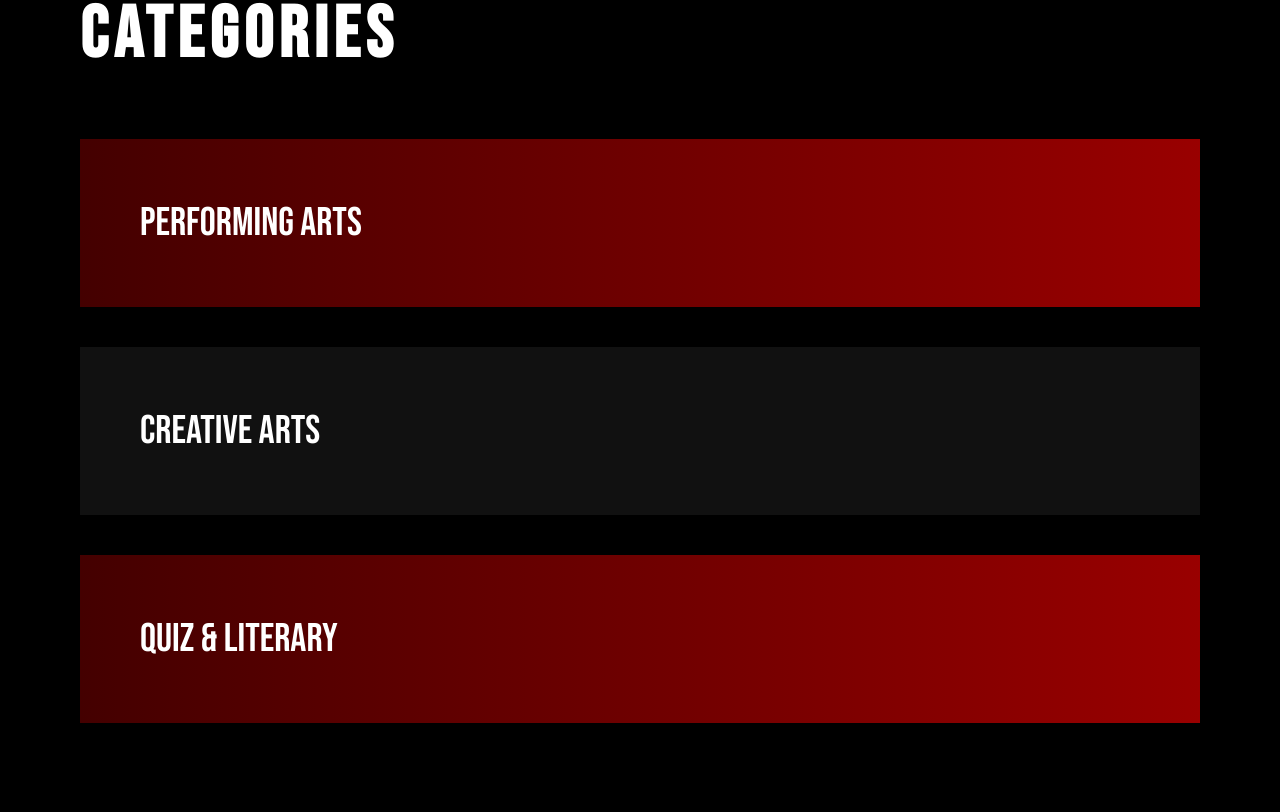
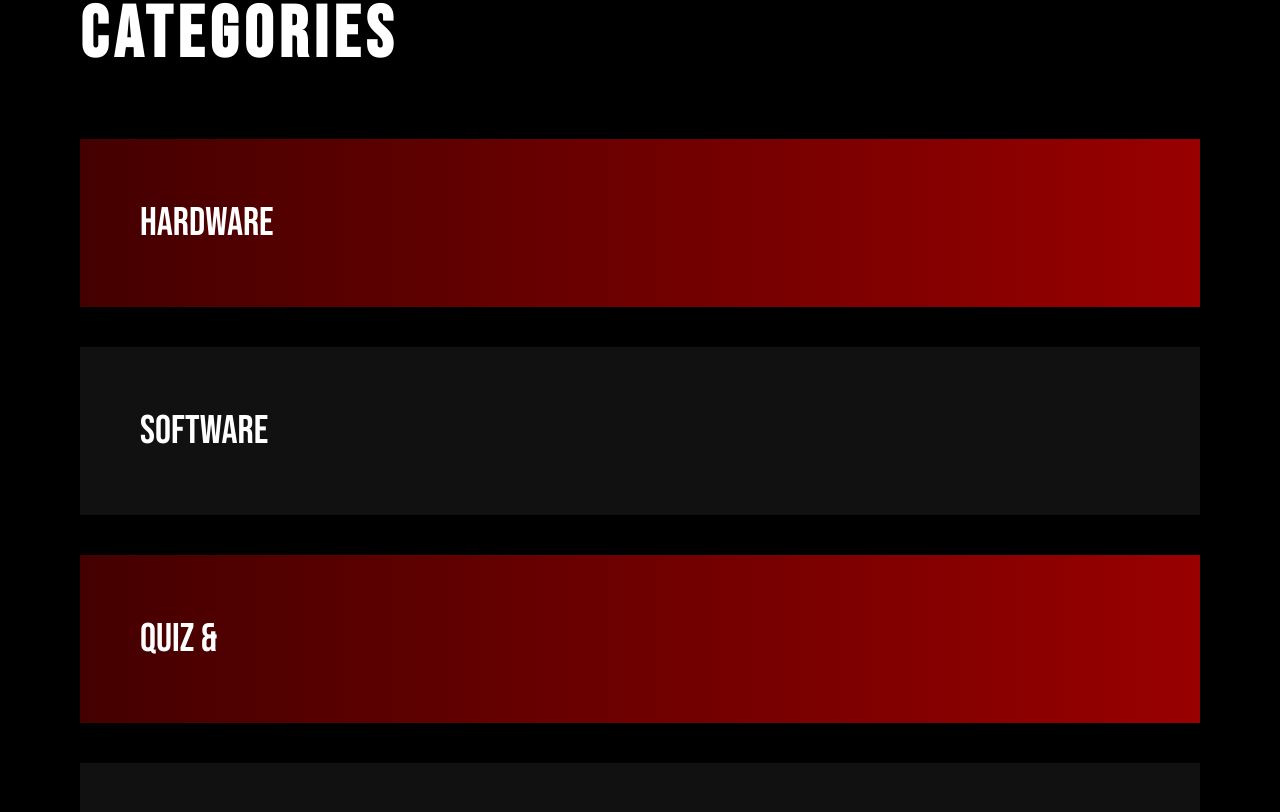
Before and after one commit to anindya-mukhopadhyay/PRABUDDHA-26-TINT-, a React (Vite) app: page /competitions in a window 1280 px wide. Shown: the part 1308-2120 px from the top of the page. Built offline with nearby package versions, Linux system fonts and the light colour scheme.

Commit message:
Competitions Update

```diff
--- a/src/pages/Competitions.jsx
+++ b/src/pages/Competitions.jsx
@@ -33,9 +33,10 @@ export default function Competitions() {
       >
         <h1>CATEGORIES</h1>
 
-        <div className="category-card red">PERFORMING ARTS</div>
-        <div className="category-card dark">CREATIVE ARTS</div>
-        <div className="category-card red">QUIZ & LITERARY</div>
+        <div className="category-card red">HARDWARE</div>
+        <div className="category-card dark">SOFTWARE</div>
+        <div className="category-card red">QUIZ & </div>
+        <div className="category-card dark">BUSINESS</div>
       </motion.section>
 
       {/* SPOTLIGHT */}
```
